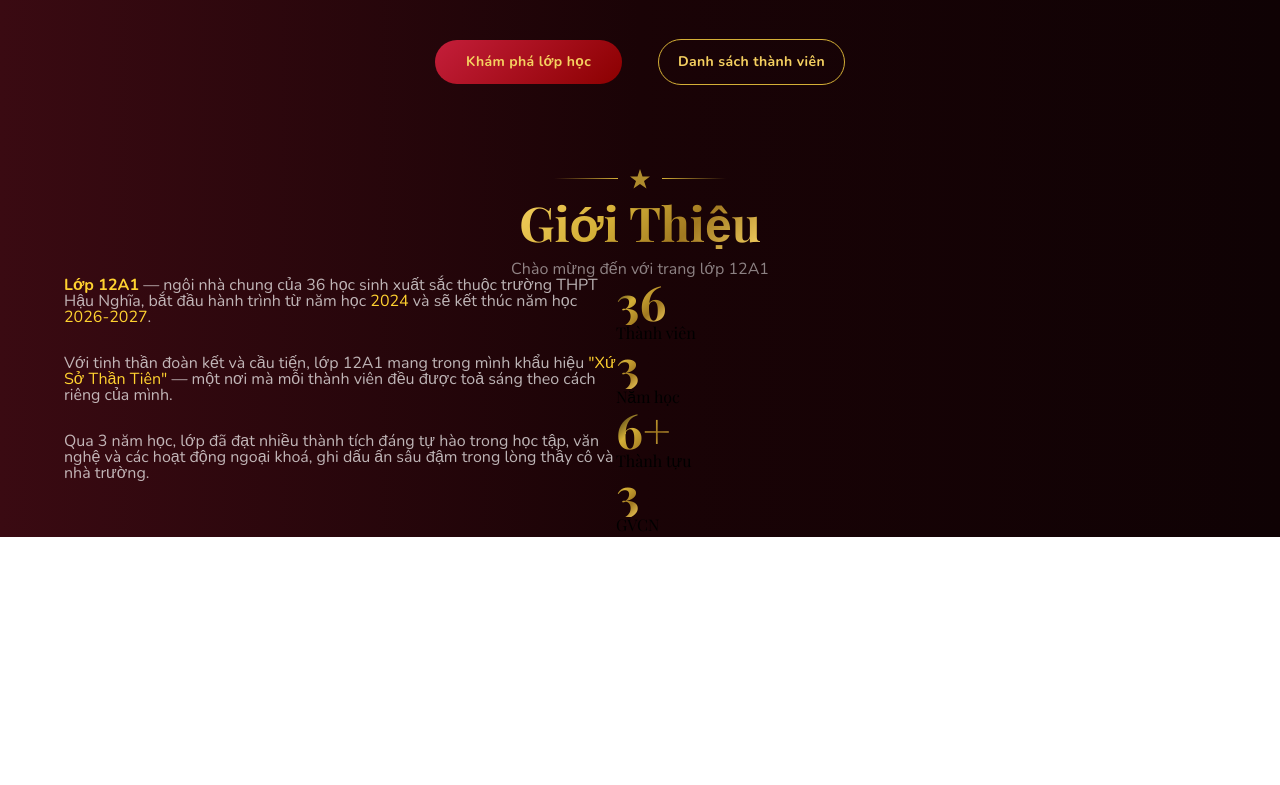
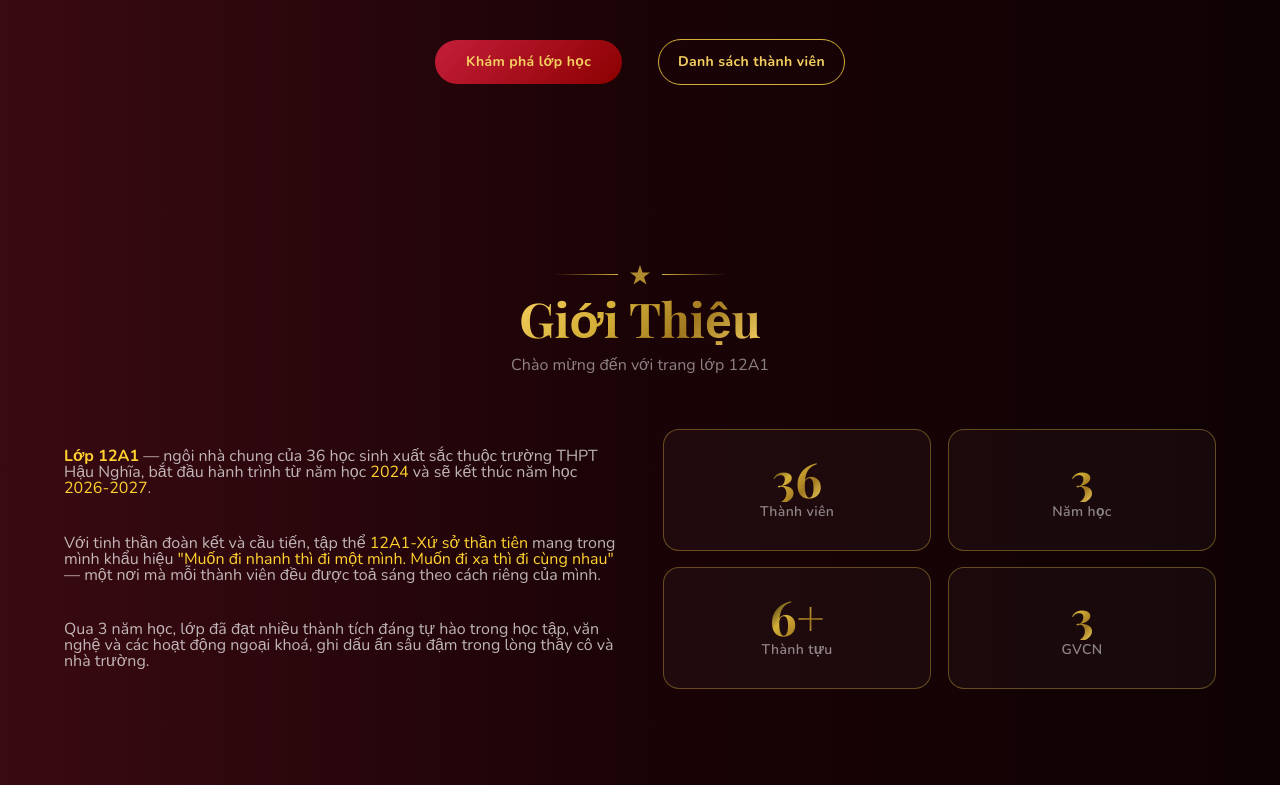
Before and after one commit to duybinhhn18/Xusothantien-12A1, a plain HTML site: page index.html in a window 1280 px wide. Shown: the part 550-1335 px from the top of the page. Before the commit the page ends 1087 px from the top, so only its background shows below. Drawn offline with nearby package versions, Linux system fonts and the light colour scheme; a web font is replaced by a local one.

Commit message:
3.1 Hoàn thành phần info

```diff
--- a/assets/css/style.css
+++ b/assets/css/style.css
@@ -3,12 +3,14 @@
 }
 
 :root {
+  --desc-font-family: Nunito, sans-serif;
   --head-font-family: Playfair Display, sans-serif;
   --main-background-color: #140305;
 }
 
 html {
   font-size: 62.5%;
+  scroll-behavior: smooth !important;
 }
 
 body {
@@ -23,7 +25,6 @@ body {
   font-family:
     Playfair Display,
     sans-serif;
-  height: 1000px;
 }
 
 /* Dùng chung */
@@ -40,7 +41,7 @@ a {
 
 .btn {
   display: block;
-  font-family: Nunito, sans-serif;
+  font-family: var(--desc-font-family);
   font-weight: bold;
   font-size: 1.4rem;
   text-align: center;
@@ -52,7 +53,7 @@ a {
 }
 
 .btn:hover {
-  transform: scale(105%);
+  transform: scale(107%);
 }
 
 .yellow-text {
@@ -125,7 +126,7 @@ a {
 
 .header .body-header .content_logo .nickname {
   color: rgba(255, 255, 255, 0.5);
-  font-family: Nunito;
+  font-family: var(--desc-font-family);
   font-size: 1.2rem;
   line-height: 1.6rem;
 }
@@ -140,7 +141,7 @@ a {
 
 .nav a {
   color: rgba(255, 255, 255, 0.7);
-  font-family: Nunito;
+  font-family: var(--desc-font-family);
   font-style: SemiBold;
   font-size: 1.4rem;
   line-height: 2rem;
@@ -216,7 +217,7 @@ a {
 .hero .logo .year {
   display: inline-block;
   color: #f5d060;
-  font-family: Nunito, sans-serif;
+  font-family: var(--desc-font-family);
   font-size: 1.2rem;
   font-weight: bold;
   line-height: 1.6rem;
@@ -273,7 +274,7 @@ a {
 
 .hero .hero_desc {
   color: rgba(255, 255, 255, 0.6);
-  font-family: Nunito, sans-serif;
+  font-family: var(--desc-font-family);
   font-size: 1.8rem;
   line-height: 2.93rem;
 }
@@ -311,6 +312,10 @@ a {
 }
 
 /* info */
+.info {
+  padding: 96px 0px;
+}
+
 .info .main-content {
   width: 1152px;
 }
@@ -368,7 +373,7 @@ a {
 }
 
 .info .info-header .info-label {
-  font-family: Nunito, sans-serif;
+  font-family: var(--desc-font-family);
   font-size: 1.6rem;
   font-weight: light;
   color: rgba(255, 255, 255, 0.5);
@@ -378,21 +383,54 @@ a {
 
 .info .info-body {
   display: flex;
+  justify-content: space-between;
+
+  padding-top: 56px;
+}
+
+.info .info-body .body-content {
+  width: 48%;
+
+  display: flex;
+  flex-direction: column;
+  justify-content: space-around;
 }
 
 .info .info-body .body-content .desc {
-  width: 552px;
-  height: 78px;
-
-  font-family: Nunito, sans-serif;
+  font-family: var(--desc-font-family);
   font-size: 1.6rem;
 
   color: rgba(255, 255, 255, 0.7);
 }
 
 .info .info-body .body-data {
-  width: 552px;
+  width: 48%;
   height: 260px;
+}
+
+.info-body .body-data .body-data-line-1 {
+  display: flex;
+  justify-content: space-between;
+}
+
+.info-body .body-data .body-data-line-2 {
+  display: flex;
+  justify-content: space-between;
+  padding-top: 16px;
+}
+
+.info-body .body-data .card {
+  width: 268px;
+  height: 122px;
+
+  padding: 24px;
+
+  border: 1px solid rgba(212, 175, 55, 0.4);
+  border-radius: 16px;
+
+  background-color: rgba(255, 255, 255, 0.03);
+
+  text-align: center;
 }
 
 .body-data .card .number {
@@ -412,3 +450,33 @@ a {
     -webkit-background-clip: text;
   }
 }
+
+.body-data .card .card-desc {
+  font-family: var(--desc-font-family);
+  font-size: 1.4rem;
+  font-weight: 600;
+  line-height: 2rem;
+  letter-spacing: 0.35px;
+
+  color: rgba(255, 255, 255, 0.5);
+}
+
+/* .body-data .card.card1 {
+  position: absolute;
+}
+
+.body-data .card.card2 {
+  position: absolute;
+  right: 0px;
+}
+
+.body-data .card.card3 {
+  position: absolute;
+  bottom: 0px;
+}
+
+.body-data .card.card4 {
+  position: absolute;
+  bottom: 0px;
+  right: 0px;
+} */
--- a/index.html
+++ b/index.html
@@ -33,7 +33,7 @@
           <div class="nav">
             <ul type="none">
               <li class="active">
-                <a href="#!">Giới Thiệu</a>
+                <a href="#info">Giới Thiệu</a>
               </li>
               <li>
                 <a href="#!">Giáo Viên</a>
@@ -85,14 +85,14 @@
           </p>
 
           <div class="action">
-            <a href="#!" class="btn btn_dicovery">Khám phá lớp học</a>
+            <a href="#info" class="btn btn_dicovery">Khám phá lớp học</a>
             <a href="#!" class="btn btn_list_of_member">Danh sách thành viên</a>
           </div>
         </div>
       </div>
     </div>
 
-    <div class="info">
+    <div class="info" id="info">
       <div class="main-content">
         <div class="info-header">
           <div class="head-star">
@@ -112,12 +112,12 @@
               THPT Hậu Nghĩa, bắt đầu hành trình từ năm học <strong class="yellow-text">2024</strong> và sẽ kết
               thúc năm học <strong class="yellow-text">2026-2027</strong>.
             </p>
-            <p class="desc">
-              Với tinh thần đoàn kết và cầu tiến, lớp 12A1 mang trong mình khẩu
-              hiệu <strong class="yellow-text">"Xứ Sở Thần Tiên"</strong> — một nơi mà mỗi thành viên đều được toả
+            <p class="desc desc2">
+              Với tinh thần đoàn kết và cầu tiến, tập thể <strong class="yellow-text">12A1-Xứ sở thần tiên</strong> mang trong mình khẩu
+              hiệu <strong class="yellow-text">"Muốn đi nhanh thì đi một mình. Muốn đi xa thì đi cùng nhau"</strong> — một nơi mà mỗi thành viên đều được toả
               sáng theo cách riêng của mình.
             </p>
-            <p class="desc">
+            <p class="desc desc3">
               Qua 3 năm học, lớp đã đạt nhiều thành tích đáng tự hào trong học
               tập, văn nghệ và các hoạt động ngoại khoá, ghi dấu ấn sâu đậm
               trong lòng thầy cô và nhà trường.
@@ -125,24 +125,28 @@
           </div>
 
           <div class="body-data">
-            <div class="card">
+            <div class="body-data-line-1">
+              <div class="card card1">
                 <h1 class="number">36</h1>
                 <p class="card-desc">Thành viên</p>
               </div>
 
-            <div class="card">
+              <div class="card card2">
                 <h1 class="number">3</h1>
                 <p class="card-desc">Năm học</p>
               </div>
+            </div>
 
-            <div class="card">
+            <div class="body-data-line-2">
+              <div class="card card3">
                 <h1 class="number">6+</h1>
                 <p class="card-desc">Thành tựu</p>
               </div>
 
-            <div class="card">
+              <div class="card card4">
                 <h1 class="number">3</h1>
                 <p class="card-desc">GVCN</p>
+              </div>
             </div>
           </div>
         </div>
```
Also changed, not shown: assets/js/script.js (+4 -4 lines). Lines whose indentation alone changed are shown as unchanged.
